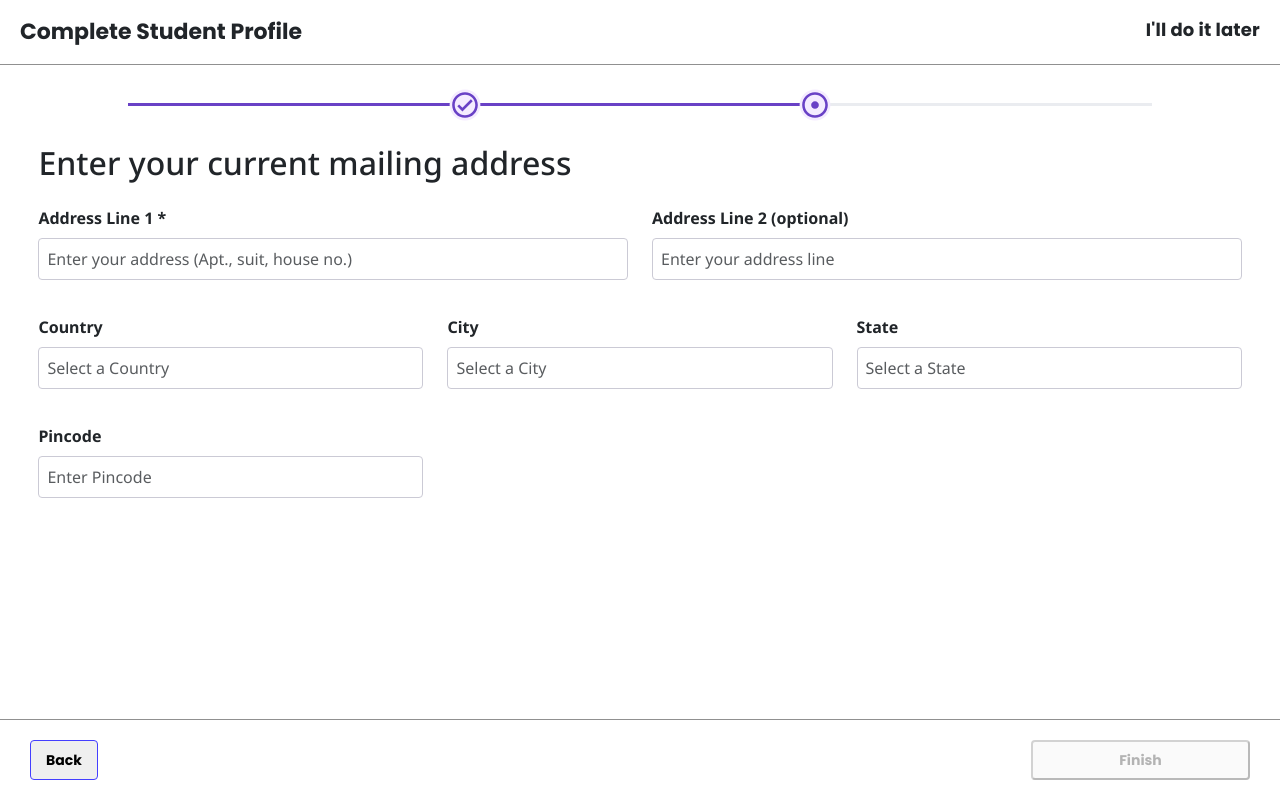
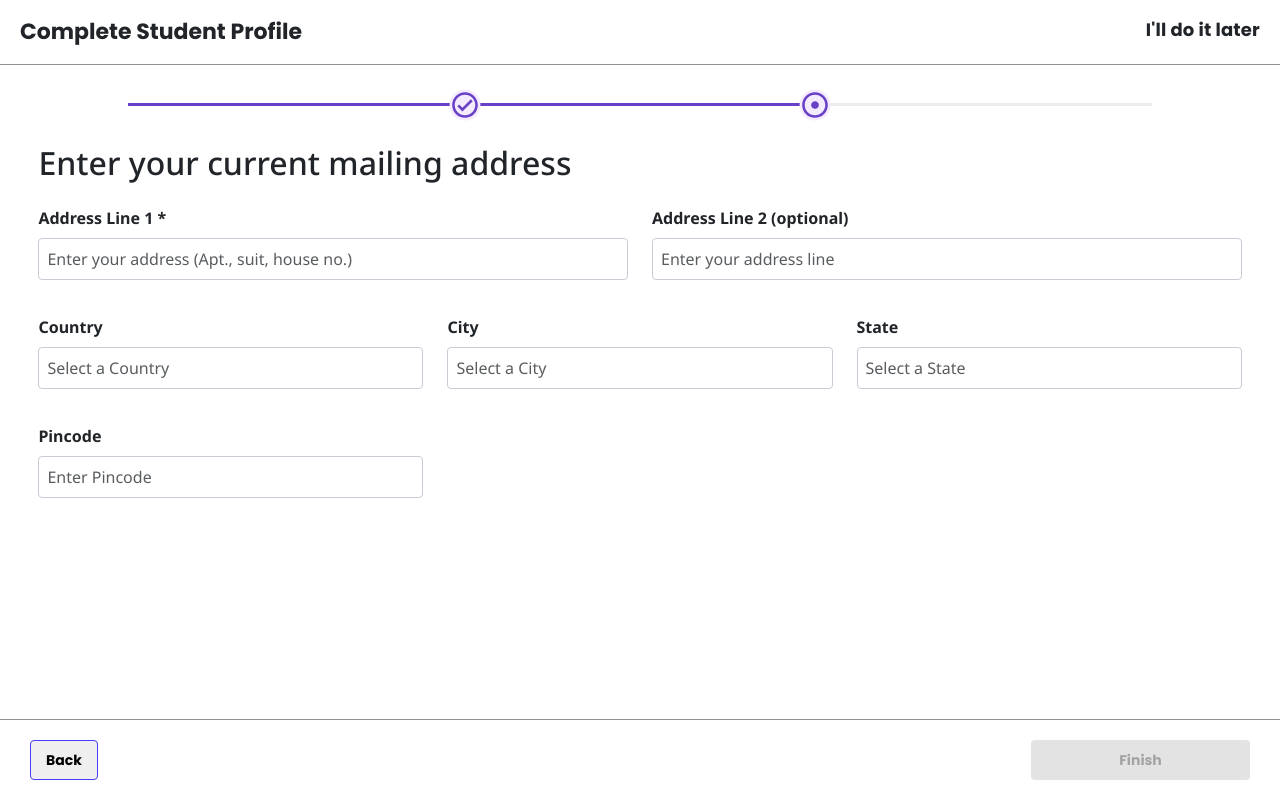
Before and after one commit to geetikajhanji11/form, a React (Create React App) app: page /address-info in a window 1280 px wide. Built offline with nearby package versions, Linux system fonts and the light colour scheme.

Commit message:
UI improve

```diff
--- a/src/components/AddressInfoForm.css
+++ b/src/components/AddressInfoForm.css
@@ -71,7 +71,13 @@
     width: 219px;
     height: 40px;
 
-    border-radius: 4px;
+    border: 0px;
+    background-color: #1D1B201F;
+}
+
+.save-and-continue-button:enabled {
+    background-color: #443EFF;
+    color: #FFFFFF;
 }
 
 .back-button {
--- a/src/components/PersonalInfoForm.css
+++ b/src/components/PersonalInfoForm.css
@@ -82,7 +82,13 @@ label {
     width: 219px;
     height: 40px;
 
-    border-radius: 4px;
+    border: 0px;
+    background-color: #1D1B201F;
+}
+
+.save-and-continue-button:enabled {
+    background-color: #443EFF;
+    color: #FFFFFF;
 }
 
 .back-button {
```
